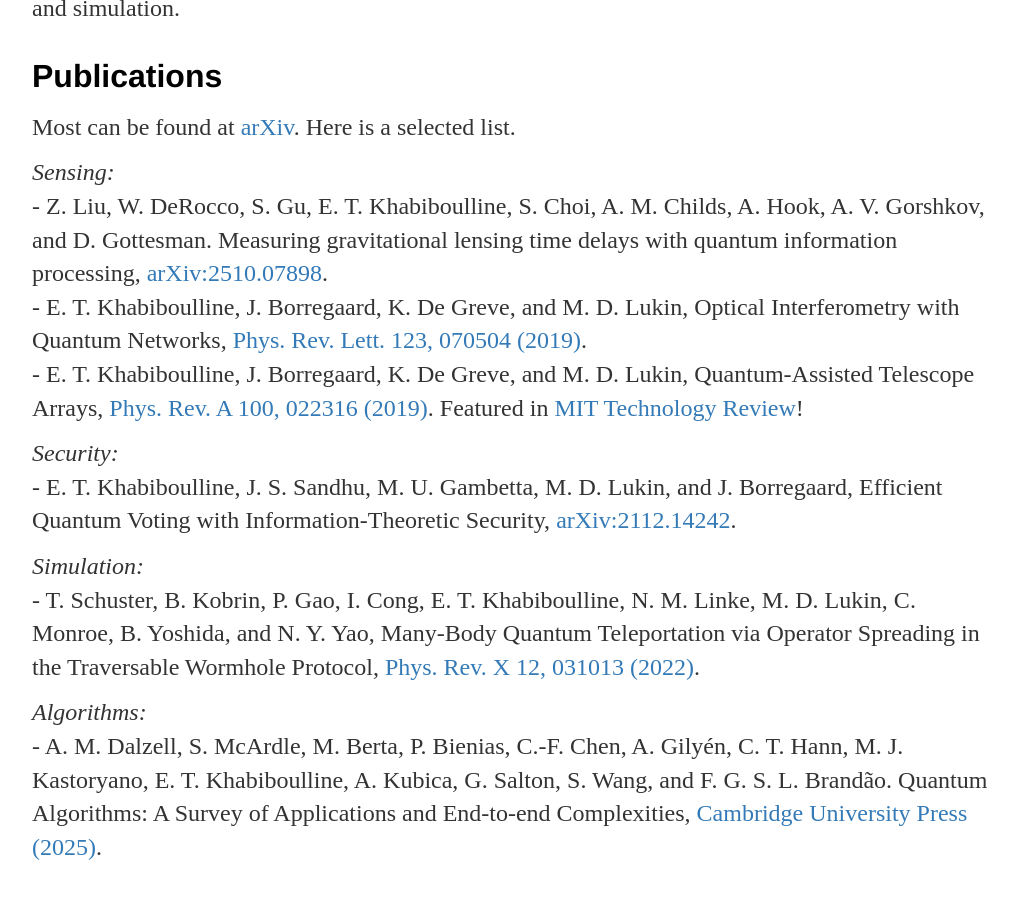
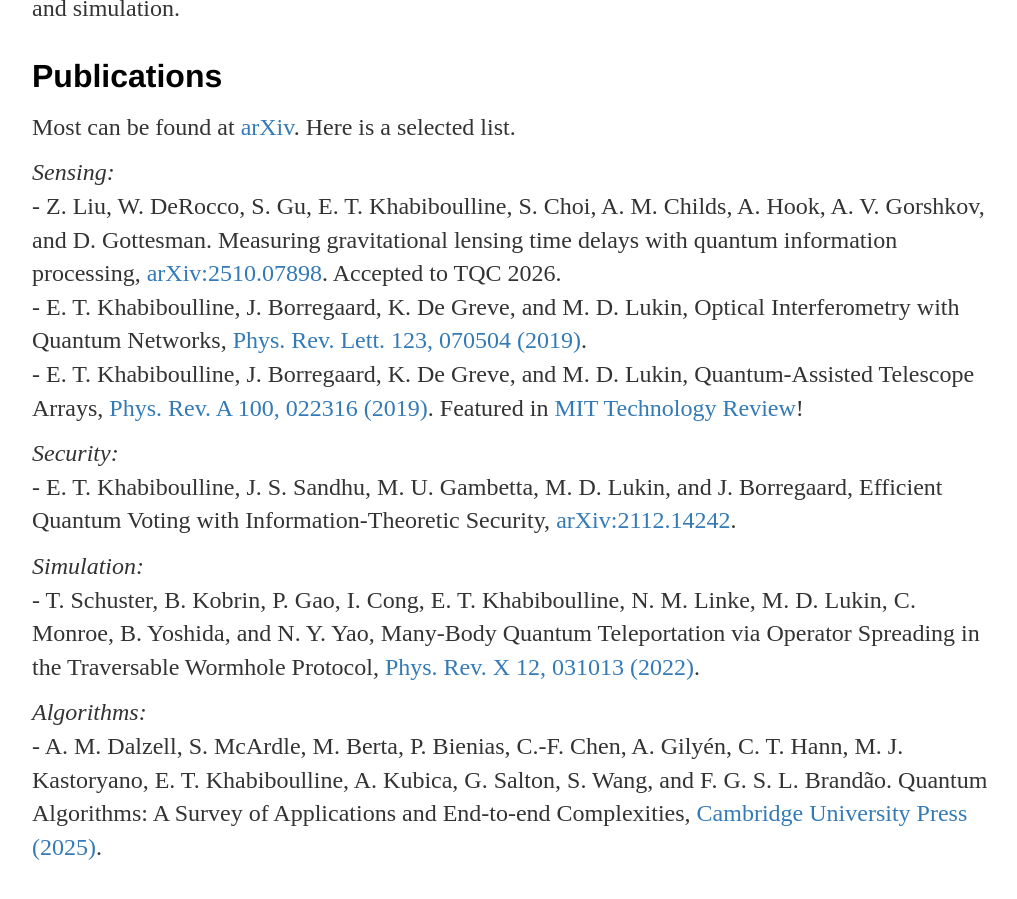
Before and after one commit to emilkhab/emilkhab.github.io, a Jekyll site: the page built from index.html, in a window 1280 px wide and 900 px high, scrolled down 650 px. Shown: the whole window, without its empty margins (128-1145 px from the left). Built offline with Jekyll 4.4.1, drawn with Linux system fonts in a browser that asks for light colours.

Commit message:
Update index.html

```diff
--- a/index.html
+++ b/index.html
@@ -22,7 +22,7 @@ title: Emil Khabiboulline
 	<p>Most can be found at <a href="https://arxiv.org/a/khabiboulline_e_1.html">arXiv</a>. Here is a selected list.</p>
 	<p>
 	<em>Sensing:</em><br/>
-	- Z. Liu, W. DeRocco, S. Gu, E. T. Khabiboulline, S. Choi, A. M. Childs, A. Hook, A. V. Gorshkov, and D. Gottesman. Measuring gravitational lensing time delays with quantum information processing, <a href="https://arxiv.org/abs/2510.07898">arXiv:2510.07898</a>.<br/>
+	- Z. Liu, W. DeRocco, S. Gu, E. T. Khabiboulline, S. Choi, A. M. Childs, A. Hook, A. V. Gorshkov, and D. Gottesman. Measuring gravitational lensing time delays with quantum information processing, <a href="https://arxiv.org/abs/2510.07898">arXiv:2510.07898</a>. Accepted to TQC 2026.<br/>
 	- E. T. Khabiboulline, J. Borregaard, K. De Greve, and M. D. Lukin, Optical Interferometry with Quantum Networks, <a href="https://doi.org/10.1103/PhysRevLett.123.070504">Phys. Rev. Lett. 123, 070504 (2019)</a>.<br/>
 	- E. T. Khabiboulline, J. Borregaard, K. De Greve, and M. D. Lukin, Quantum-Assisted Telescope Arrays, <a href="https://doi.org/10.1103/PhysRevA.100.022316">Phys. Rev. A 100, 022316 (2019)</a>. Featured in <a href="https://www.technologyreview.com/s/612177/how-to-build-a-teleportation-assisted-telescope/">MIT Technology Review</a>!<br/>
 	</p>
```
